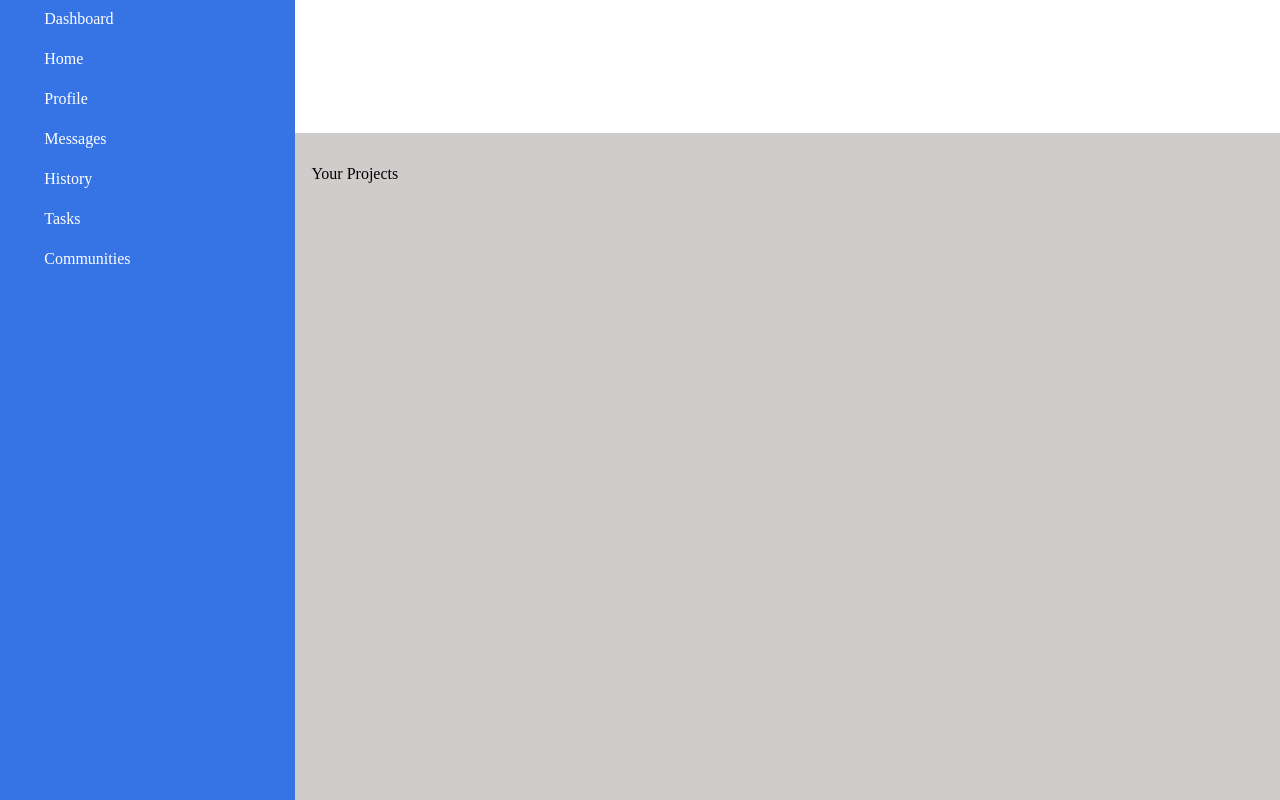
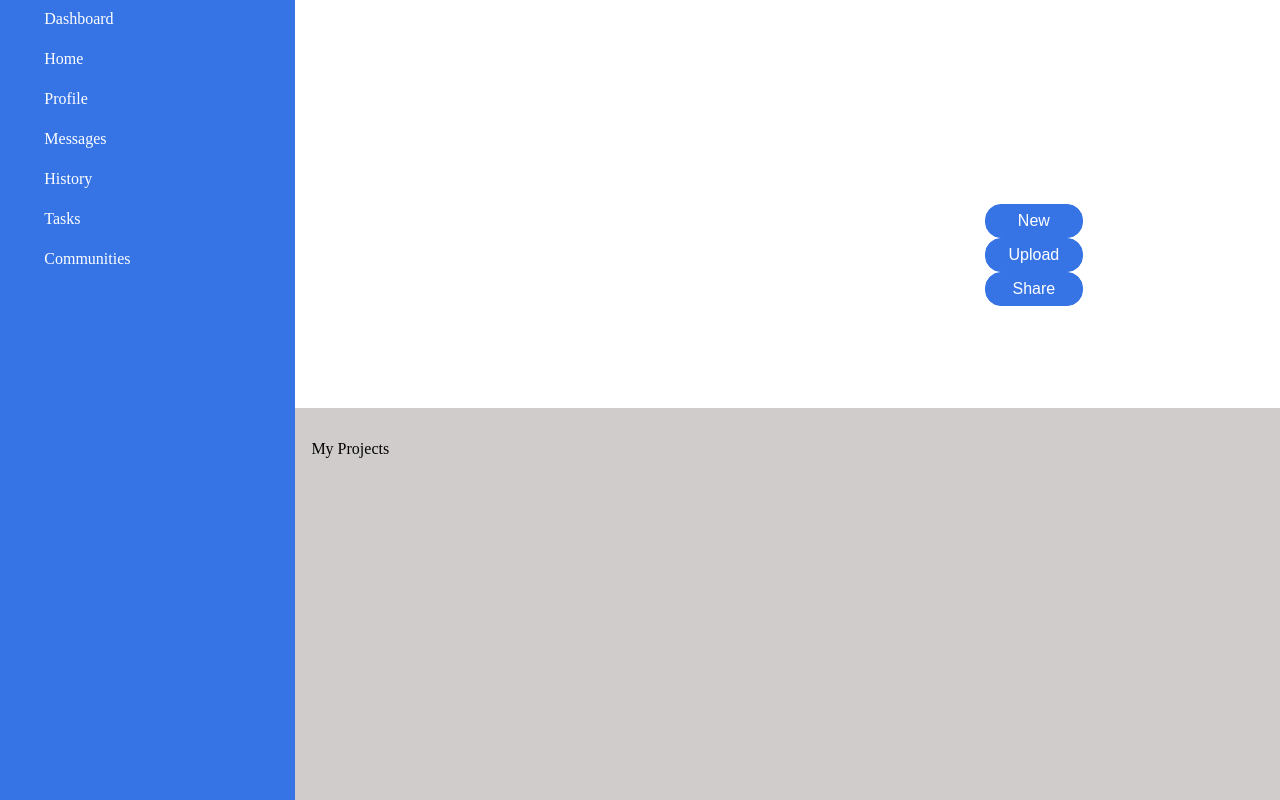
Before and after one commit to Robby-cell/odin-project-dashboard, a plain HTML site: page index.html in a window 1280 px wide. Drawn offline with Linux system fonts and the light colour scheme.

Commit message:
quick commit

```diff
--- a/index.html
+++ b/index.html
@@ -31,6 +31,47 @@
 
         <div class="header">
 
+            <div class="header-top">
+
+                <div class="search-bar">
+
+                </div>
+                <div class="notifications">
+
+                </div>
+                <div class="profile">
+
+                </div>
+                <div class="name">
+
+                </div>
+
+            </div>
+            <div class="header-bottom">
+
+                <div class="hello-there">
+
+                </div>
+
+                <div class="actions">
+                    <div class="social-action-new">
+                        <button class="social-action-new" onclick="not_available()">
+                            New
+                        </button>
+                    </div>
+                    <div class="social-action-upload">
+                        <button class="social-action-upload" onclick="not_available()">
+                            Upload
+                        </button>
+                    </div>
+                    <div class="social-action-share">
+                        <button class="social-action-share" onclick="not_available()">
+                            Share
+                        </button>
+                    </div>
+                </div>
+            </div>
+
         </div>
 
         <div class="main-panel">
@@ -40,7 +81,7 @@
                 <div class="projects">
 
                     <div class="project-title">
-                        Your Projects
+                        My Projects
                     </div>
 
                     <div class="project1">
--- a/script/script.js
+++ b/script/script.js
@@ -0,0 +1,11 @@
+const social_new = document.querySelector('social-action-new');
+const social_upload = document.querySelector('social-action-upload');
+const social_share = document.querySelector('social-action-share');
+
+const redirect = (where) => {
+    window.open(where, '_blank').focus();
+}
+
+const not_available = () => {
+    alert('feature not available right now.');
+}
--- a/style/header.css
+++ b/style/header.css
@@ -0,0 +1,60 @@
+
+.header {
+    display: grid;
+    grid-template-columns: 1fr;
+    grid-template-rows: 1fr 1fr;
+
+    height: 100%;
+}
+
+.header-top {
+    grid-column: 1 / 2;
+    grid-row: 1 / 2;
+
+    display: grid;
+    grid-template-columns: 70fr 10fr 5fr 15fr;
+    grid-template-rows: 1fr 1fr;
+}
+
+.header-bottom {
+    grid-column: 1 / 2;
+    grid-row: 2 / 3;
+
+    display: grid;
+    grid-template-columns: 7fr repeat(3, 1fr);
+    grid-template-rows: 1fr 1fr;
+}
+
+.action {
+    grid-column: 2 / 5;
+    grid-row: 2 / 3;
+
+    display: grid;
+    grid-template-columns: repeat(3, 1fr);
+    grid-template-rows: 1fr;
+}
+
+.social-action-new {
+    grid-column: 1 / 2;
+}
+
+.social-action-upload {
+    grid-column: 2 / 3;
+}
+
+.social-action-share {
+    grid-column: 3 / 4;
+}
+
+[class^="social-action"] {
+    color: white;
+    background-color: var(--my-blue);
+    height: 2rem;
+    border-radius: 1rem;
+    border: 1px solid var(--my-blue);
+
+    font-size: 1rem;
+    text-align: center;
+    padding: auto;
+    vertical-align: center;
+}
--- a/style/style.css
+++ b/style/style.css
@@ -1,5 +1,6 @@
 :root {
     --my-gray: rgb(209, 204, 204);
+    --my-blue: rgb(54, 116, 230);
     font-size: 16px;
 }
 
```
